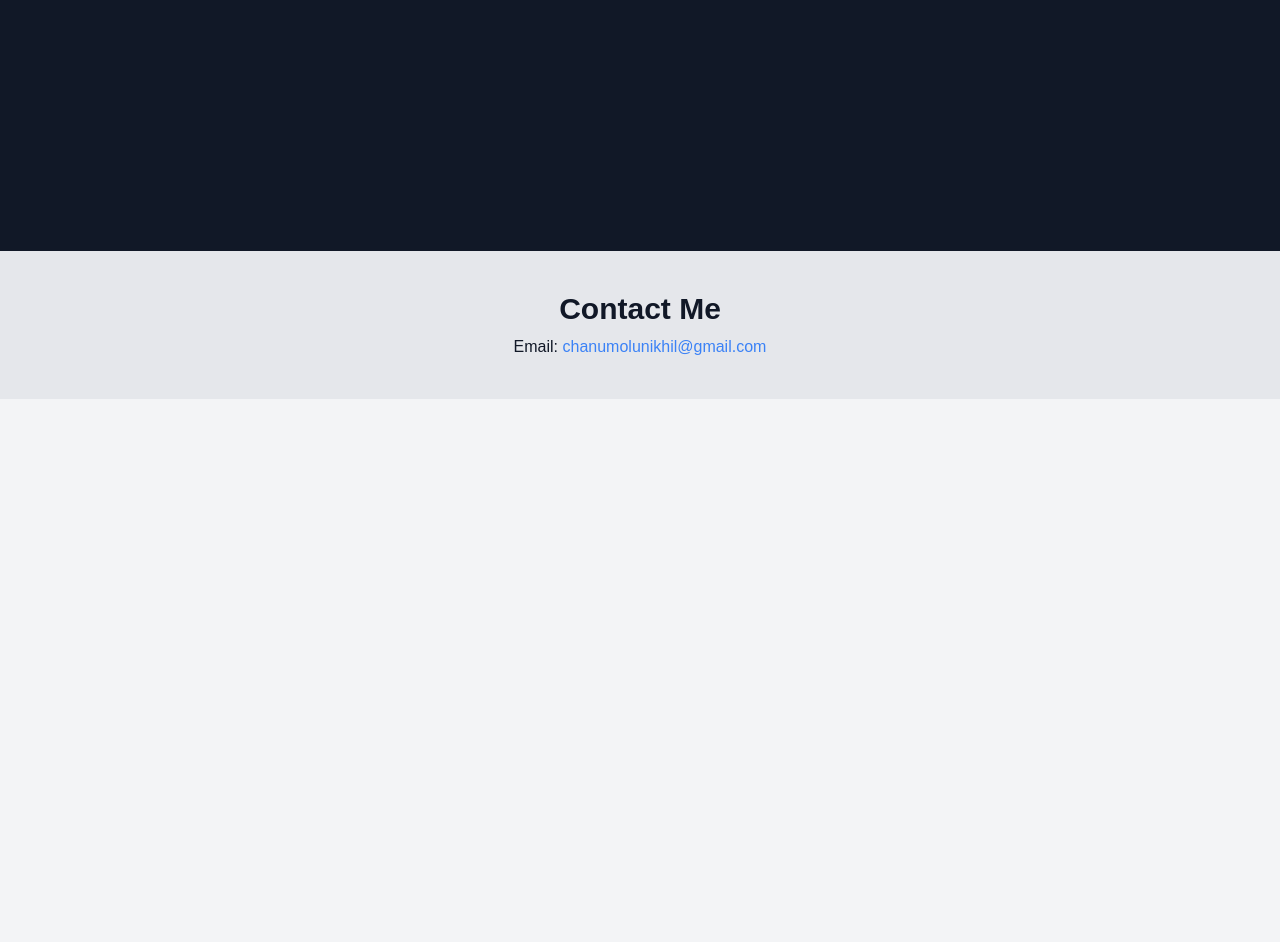
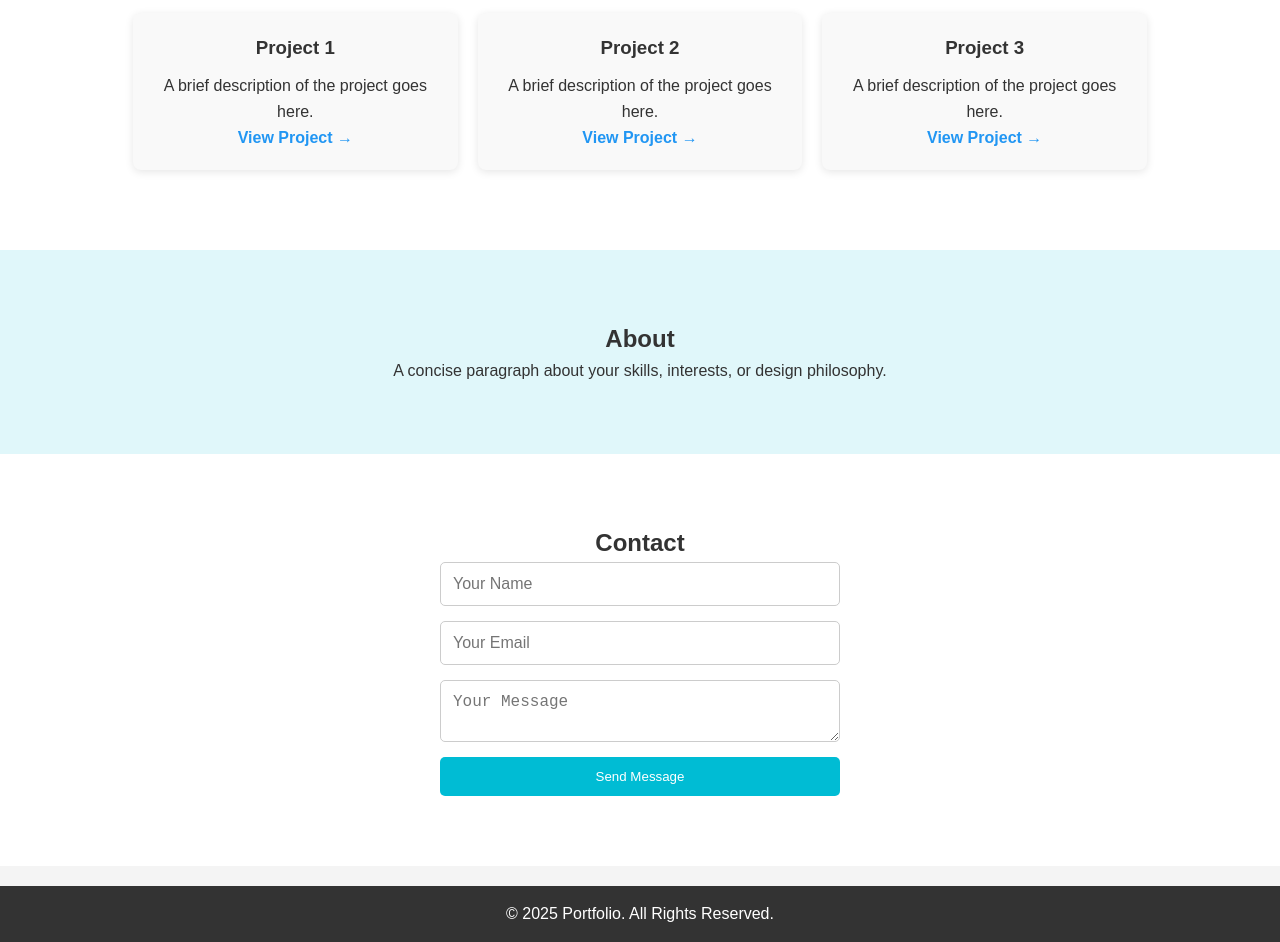
Before and after one commit to niiiiiiikhil/portfolio, a plain HTML site: page index.html in a window 1280 px wide. Shown: the part 549-1491 px from the top of the page. Before the commit the page ends 948 px from the top, so only its background shows below. Drawn offline with nearby package versions, Linux system fonts and the light colour scheme.

Commit message:
Updated portfolio with minimalist design

```diff
--- a/index.html
+++ b/index.html
@@ -3,27 +3,80 @@
 <head>
     <meta charset="UTF-8">
     <meta name="viewport" content="width=device-width, initial-scale=1.0">
-    <title>Sai Nikhil's Portfolio</title>
-
-    <!-- Tailwind CSS -->
-    <link href="https://cdn.jsdelivr.net/npm/tailwindcss@2.2.19/dist/tailwind.min.css" rel="stylesheet">
-
-    <!-- Custom Styles -->
+    <title>Portfolio</title>
     <link rel="stylesheet" href="styles.css">
 </head>
-<body class="bg-gray-100 dark:bg-gray-900 text-gray-900 dark:text-white">
+<body>
+
+    <!-- Navigation Bar -->
+    <nav>
+        <div class="container">
+            <h1 class="logo">Portfolio</h1>
+            <ul class="nav-links">
+                <li><a href="#projects">Projects</a></li>
+                <li><a href="#about">About</a></li>
+                <li><a href="#contact">Contact</a></li>
+            </ul>
+        </div>
+    </nav>
 
     <!-- Hero Section -->
-    <section class="h-screen flex flex-col justify-center items-center text-center bg-gray-900 text-white">
-        <h1 class="text-4xl font-bold">Hi, I'm <span id="dynamic-title">Sai Nikhil</span></h1>
-        <p class="text-lg text-gray-300 mt-2">Aspiring Data Analyst | IT Support Specialist</p>
+    <header class="hero">
+        <div class="container">
+            <h2>Welcome to My Portfolio</h2>
+            <p>Showcasing my work with passion & simplicity.</p>
+        </div>
+    </header>
+
+    <!-- Projects Section -->
+    <section id="projects" class="projects-section">
+        <div class="container">
+            <h2>Projects</h2>
+            <div class="projects-grid">
+                <div class="project-card">
+                    <h3>Project 1</h3>
+                    <p>A brief description of the project goes here.</p>
+                    <a href="#">View Project →</a>
+                </div>
+                <div class="project-card">
+                    <h3>Project 2</h3>
+                    <p>A brief description of the project goes here.</p>
+                    <a href="#">View Project →</a>
+                </div>
+                <div class="project-card">
+                    <h3>Project 3</h3>
+                    <p>A brief description of the project goes here.</p>
+                    <a href="#">View Project →</a>
+                </div>
+            </div>
+        </div>
+    </section>
+
+    <!-- About Section -->
+    <section id="about" class="about-section">
+        <div class="container">
+            <h2>About</h2>
+            <p>A concise paragraph about your skills, interests, or design philosophy.</p>
+        </div>
     </section>
 
     <!-- Contact Section -->
-    <section class="p-10 text-center bg-gray-200 dark:bg-gray-800">
-        <h2 class="text-3xl font-bold">Contact Me</h2>
-        <p class="mt-2">Email: <a href="mailto:chanumolunikhil@gmail.com" class="text-blue-500">chanumolunikhil@gmail.com</a></p>
+    <section id="contact" class="contact-section">
+        <div class="container">
+            <h2>Contact</h2>
+            <form action="#" method="post">
+                <input type="text" placeholder="Your Name" required>
+                <input type="email" placeholder="Your Email" required>
+                <textarea placeholder="Your Message" required></textarea>
+                <button type="submit">Send Message</button>
+            </form>
+        </div>
     </section>
+
+    <!-- Footer -->
+    <footer>
+        <p>© 2025 Portfolio. All Rights Reserved.</p>
+    </footer>
 
 </body>
 </html>
--- a/styles.css
+++ b/styles.css
@@ -1,11 +1,176 @@
-/* Global Styles */
+/* Resetting Defaults */
+* {
+    margin: 0;
+    padding: 0;
+    box-sizing: border-box;
+}
+
 body {
     font-family: 'Arial', sans-serif;
-    transition: all 0.3s ease-in-out;
+    background-color: #f4f4f4;
+    color: #333;
+    line-height: 1.6;
 }
 
-/* Dark Mode */
-.dark {
-    background-color: #121212;
+/* Container */
+.container {
+    width: 85%;
+    max-width: 1100px;
+    margin: auto;
+    padding: 20px;
+}
+
+/* Navigation */
+nav {
+    background-color: #333;
+    padding: 10px 0;
+}
+
+nav .container {
+    display: flex;
+    justify-content: space-between;
+    align-items: center;
+}
+
+.logo {
+    color: #fff;
+    font-size: 24px;
+    font-weight: bold;
+}
+
+.nav-links {
+    list-style: none;
+    display: flex;
+}
+
+.nav-links li {
+    margin: 0 15px;
+}
+
+.nav-links a {
+    color: #fff;
+    text-decoration: none;
+    font-weight: bold;
+    transition: color 0.3s ease;
+}
+
+.nav-links a:hover {
+    color: #00bcd4;
+}
+
+/* Hero Section */
+.hero {
+    background: linear-gradient(to right, #00bcd4, #2196f3);
     color: white;
+    text-align: center;
+    padding: 80px 20px;
 }
+
+.hero h2 {
+    font-size: 48px;
+    margin-bottom: 10px;
+}
+
+.hero p {
+    font-size: 18px;
+}
+
+/* Projects Section */
+.projects-section {
+    background-color: #fff;
+    padding: 60px 20px;
+    text-align: center;
+}
+
+.projects-grid {
+    display: grid;
+    grid-template-columns: repeat(auto-fit, minmax(280px, 1fr));
+    gap: 20px;
+    margin-top: 30px;
+}
+
+.project-card {
+    background: #f9f9f9;
+    padding: 20px;
+    border-radius: 8px;
+    box-shadow: 0 2px 8px rgba(0, 0, 0, 0.1);
+    transition: transform 0.3s ease;
+}
+
+.project-card:hover {
+    transform: translateY(-10px);
+}
+
+.project-card h3 {
+    margin-bottom: 10px;
+}
+
+.project-card a {
+    text-decoration: none;
+    color: #2196f3;
+    font-weight: bold;
+}
+
+/* About Section */
+.about-section {
+    background-color: #e0f7fa;
+    padding: 50px 20px;
+    text-align: center;
+}
+
+/* Contact Section */
+.contact-section {
+    background-color: #fff;
+    padding: 50px 20px;
+    text-align: center;
+}
+
+.contact-section form {
+    max-width: 400px;
+    margin: auto;
+    display: flex;
+    flex-direction: column;
+    gap: 15px;
+}
+
+.contact-section input,
+.contact-section textarea {
+    padding: 12px;
+    border: 1px solid #ccc;
+    border-radius: 5px;
+    font-size: 16px;
+}
+
+.contact-section button {
+    background-color: #00bcd4;
+    color: white;
+    padding: 12px;
+    border: none;
+    border-radius: 5px;
+    cursor: pointer;
+    transition: background-color 0.3s ease;
+}
+
+.contact-section button:hover {
+    background-color: #2196f3;
+}
+
+/* Footer */
+footer {
+    background-color: #333;
+    color: white;
+    text-align: center;
+    padding: 15px 0;
+    margin-top: 20px;
+}
+
+/* Responsive Design */
+@media (max-width: 768px) {
+    .nav-links {
+        flex-direction: column;
+    }
+
+    .nav-links li {
+        margin: 10px 0;
+    }
+}
```
